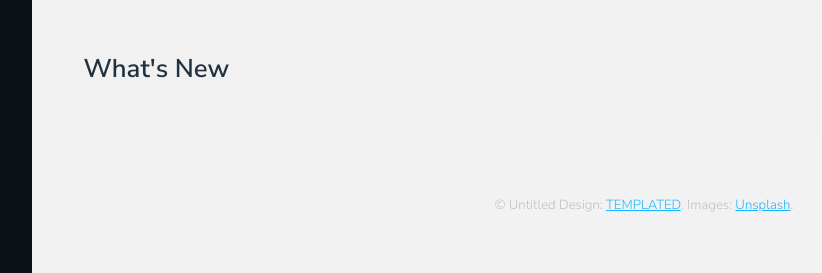
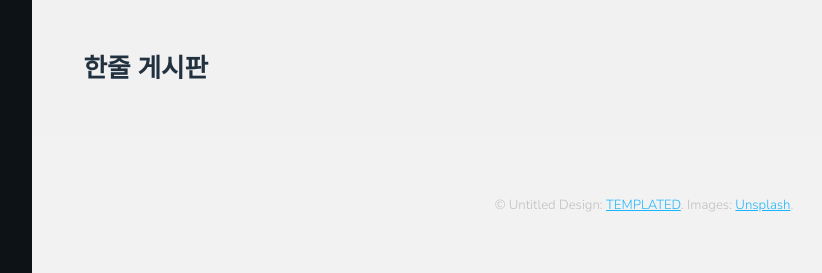
Before and after one commit to koreatech-sjr/homework_php, a PHP site: page /memo/memo.php in a window 1280 px wide. Shown: the part 601-874 px from the top of the page, without its empty margins (24-846 px from the left). Run offline with PHP 8.4, Linux system fonts and the light colour scheme; data that the repository does not hold is empty; some libraries are stand-ins or nearby versions.

Commit message:
adjut naming

```diff
--- a/memo/memo.php
+++ b/memo/memo.php
@@ -52,7 +52,7 @@
 						<!-- Photo Galleries -->
 							<div class="inner">
 								<header class="special">
-									<h2>What's New</h2>
+									<h2>한줄 게시판</h2>
 								</header>
                 <div id="disqus_thread"></div>
                 <script>
```
